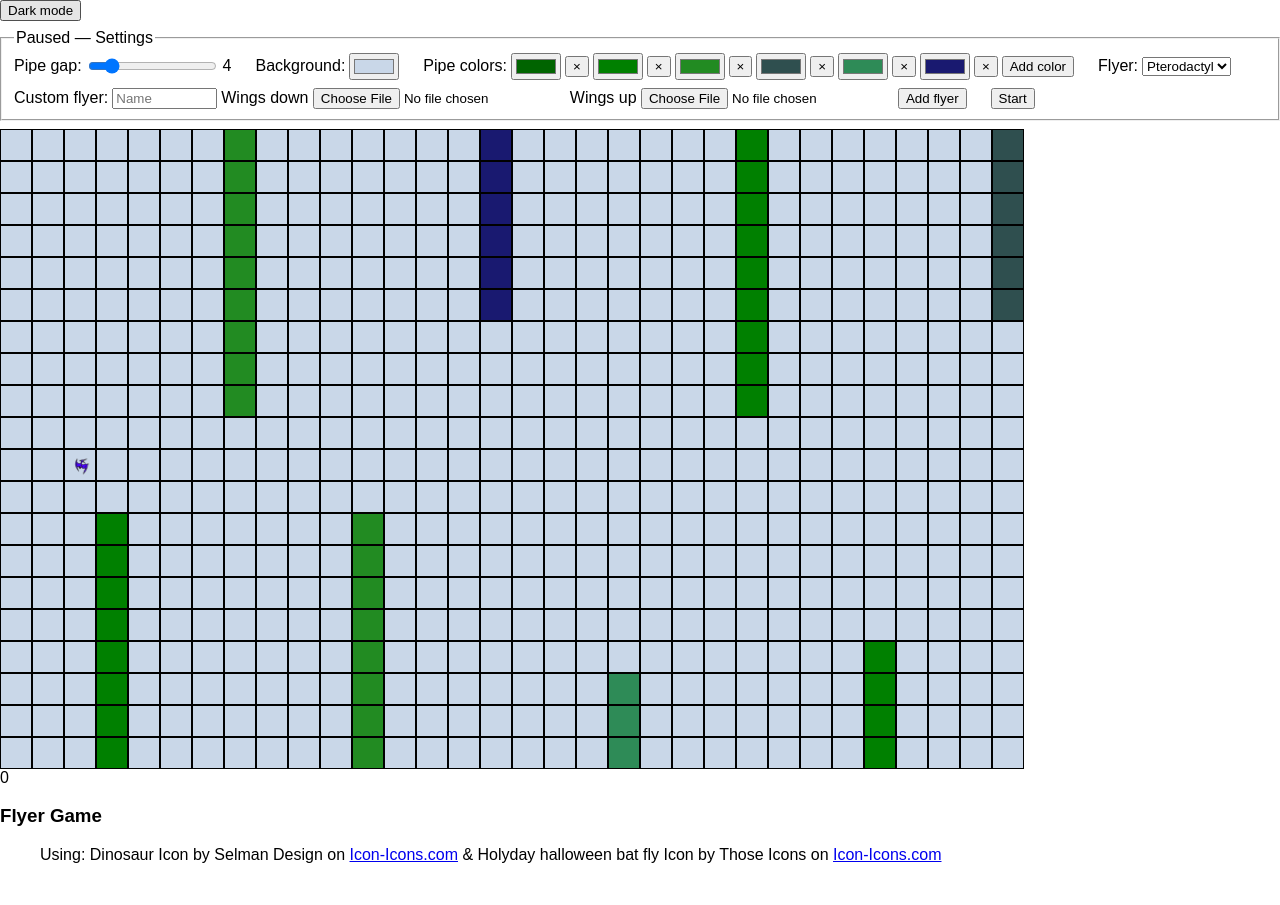
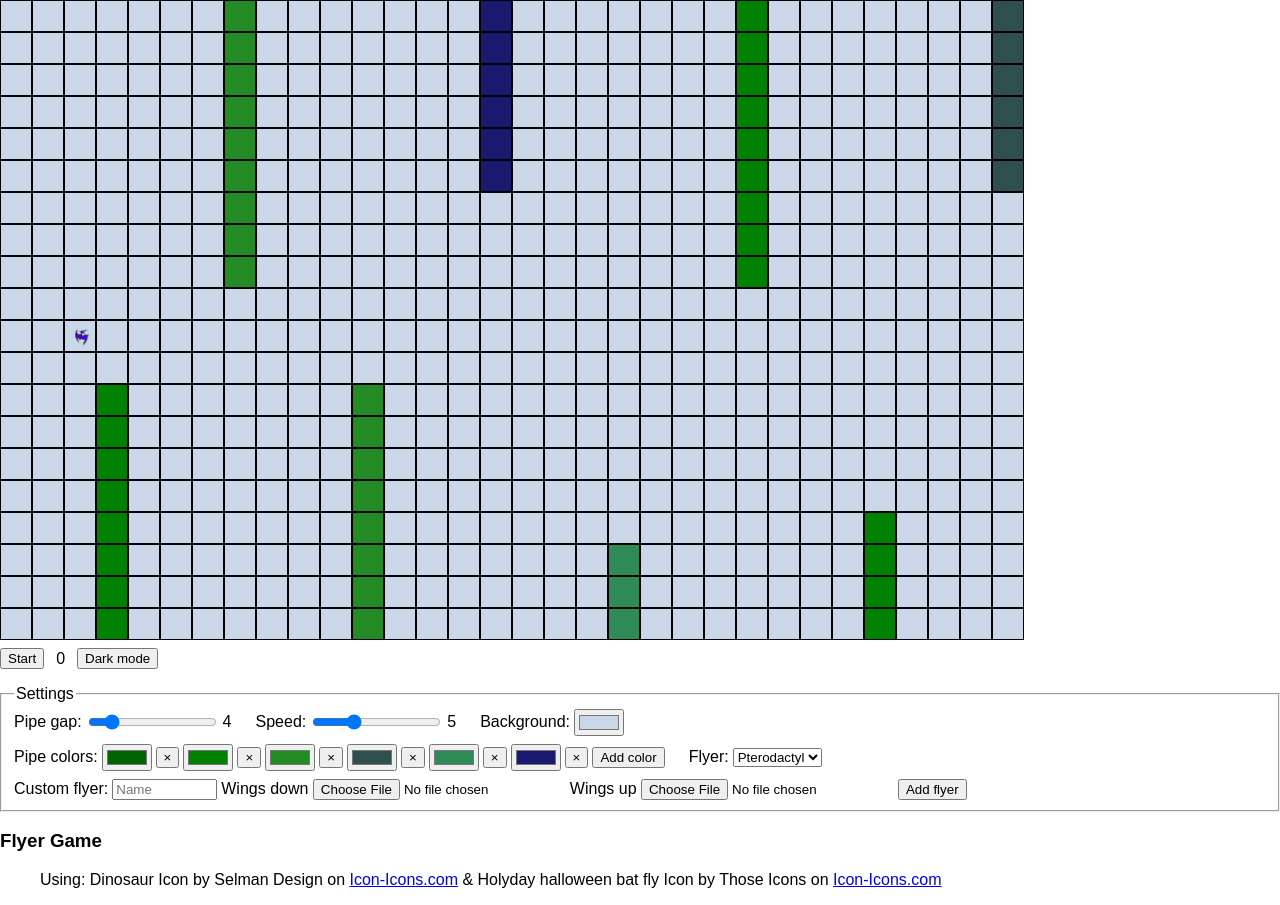
Before and after one commit to darkgrayknight/flappy, a React (Vite) app: page / in a window 1280 px wide. Before the commit the page ends 880 px from the top, so only its background shows below. Built offline with nearby package versions, Linux system fonts and the light colour scheme.

Commit message:
Turn 4   - Fix layout of game   - add speed range to settings

```diff
--- a/src/App.tsx
+++ b/src/App.tsx
@@ -11,6 +11,13 @@ const flyerImage = (file: string) => `url('${file}') center / contain no-repeat`
 
 const cellBorders: Record<Theme, string> = { light: "black", dark: "#555" };
 
+const controlsStyle: CSSProperties = {
+	display: "flex",
+	alignItems: "center",
+	gap: 12,
+	marginTop: 8,
+};
+
 const defaults = {
 	bird: {
 		height: 10,
@@ -22,6 +29,7 @@ const defaults = {
 	cell: { height: 30, width: 30 },
 	settings: {
 		pipeGap: 4,
+		speed: 5,
 		theme: "light",
 		colors: {
 			light: {
@@ -196,19 +204,29 @@ class Game extends Component<Record<string, never>, GameState> {
 	}
 
 	componentDidMount() {
-		this.timerID = setInterval(this.tick, 200);
+		this.startTimer();
 		this.applyTheme();
+		window.addEventListener("keydown", this.handleKey);
+		window.addEventListener("keyup", this.handleKey);
 	}
 
-	componentDidUpdate() {
+	componentDidUpdate(_: unknown, prevState: GameState) {
+		if (prevState.settings.speed !== this.state.settings.speed) {
+			this.startTimer();
+		}
 		this.applyTheme();
 	}
 
 	componentWillUnmount() {
-		if (this.timerID !== undefined) {
 		clearInterval(this.timerID);
+		window.removeEventListener("keydown", this.handleKey);
+		window.removeEventListener("keyup", this.handleKey);
+		document.body.classList.remove("dark");
 	}
-		document.body.classList.remove("dark");
+
+	private startTimer() {
+		clearInterval(this.timerID);
+		this.timerID = setInterval(this.tick, 1000 / this.state.settings.speed);
 	}
 
 	// The theme covers the whole page, not just the game.
@@ -359,6 +377,19 @@ class Game extends Component<Record<string, never>, GameState> {
 		}));
 	};
 
+	// Space flaps like a click while the game is running. Otherwise it's left
+	// alone, so it can still type in the settings or press a focused button.
+	private handleKey = (event: KeyboardEvent) => {
+		if (event.key !== " " || this.state.paused || this.state.crashed) {
+			return;
+		}
+		// Keep space from scrolling the page or pressing a focused button.
+		event.preventDefault();
+		if (event.type === "keydown" && !event.repeat) {
+			this.handleClick();
+		}
+	};
+
 	private toggleTheme = (event: MouseEvent) => {
 		event.stopPropagation();
 		this.handleSettingsChange({
@@ -366,52 +397,56 @@ class Game extends Component<Record<string, never>, GameState> {
 		});
 	};
 
-	private pause = (event: MouseEvent) => {
+	private togglePause = (event: MouseEvent) => {
 		event.stopPropagation();
-		this.setState({ paused: true });
-	};
-
-	private resume = () => {
-		this.setState({ paused: false, started: true });
+		this.setState((state) => ({ paused: !state.paused, started: true }));
 	};
 
 	private restart = () => {
 		this.setState((state) => ({
 			crashed: false,
+			paused: false,
+			started: true,
 			score: 0,
 			highScore: Math.max(state.highScore, state.score),
 		}));
 	};
 
+	private pauseLabel() {
+		if (!this.state.paused) {
+			return "Pause";
+		}
+		return this.state.started ? "Resume" : "Start";
+	}
+
 	render() {
 		return (
 			<div onClick={this.handleClick}>
-				<button onClick={this.toggleTheme}>
-					{this.state.settings.theme === "dark" ? "Light mode" : "Dark mode"}
-				</button>
-				{this.state.paused ? (
-					<SettingsPanel
-						settings={this.state.settings}
-						flyers={this.state.flyers}
-						started={this.state.started}
-						onChange={this.handleSettingsChange}
-						onAddFlyer={this.handleAddFlyer}
-						onResume={this.resume}
-					/>
-				) : (
-					<button onClick={this.pause}>Pause</button>
-				)}
 				<Grid grid={this.makeGrid()} theme={this.state.settings.theme} />
+				<div style={controlsStyle}>
+					<button onClick={this.togglePause}>{this.pauseLabel()}</button>
 					{this.state.crashed ? (
 						<button onClick={this.restart}>Click to Restart</button>
 					) : (
 						this.state.score
 					)}
+					<button onClick={this.toggleTheme}>
+						{this.state.settings.theme === "dark" ? "Light mode" : "Dark mode"}
+					</button>
+				</div>
 				<p>
 					{this.state.highScore > 0
 						? `High Score: ${this.state.highScore}`
 						: null}
 				</p>
+				{this.state.paused && (
+					<SettingsPanel
+						settings={this.state.settings}
+						flyers={this.state.flyers}
+						onChange={this.handleSettingsChange}
+						onAddFlyer={this.handleAddFlyer}
+					/>
+				)}
 			</div>
 		);
 	}
--- a/src/Settings.tsx
+++ b/src/Settings.tsx
@@ -15,6 +15,8 @@ export interface Colors {
 
 export interface Settings {
 	pipeGap: number;
+	// Steps per second: how fast the pipes move and the flyer falls.
+	speed: number;
 	theme: Theme;
 	// Each theme keeps its own colors; the panel edits the active theme's.
 	colors: Record<Theme, Colors>;
@@ -22,14 +24,13 @@ export interface Settings {
 }
 
 export const pipeGapRange = { min: 2, max: 16 };
+export const speedRange = { min: 2, max: 12 };
 
 interface SettingsPanelProps {
 	settings: Settings;
 	flyers: Flyer[];
-	started: boolean;
 	onChange: (changes: Partial<Settings>) => void;
 	onAddFlyer: (flyer: Flyer) => void;
-	onResume: () => void;
 }
 
 const panelStyle: CSSProperties = {
@@ -49,10 +50,8 @@ const rowStyle: CSSProperties = {
 export function SettingsPanel({
 	settings,
 	flyers,
-	started,
 	onChange,
 	onAddFlyer,
-	onResume,
 }: SettingsPanelProps) {
 	const colors = settings.colors[settings.theme];
 	const { towerColors } = colors;
@@ -94,7 +93,7 @@ export function SettingsPanel({
 
 	return (
 		<fieldset style={panelStyle} onClick={(e) => e.stopPropagation()}>
-			<legend>Paused &mdash; Settings</legend>
+			<legend>Settings</legend>
 			<label style={rowStyle}>
 				Pipe gap:
 				<input
@@ -105,6 +104,17 @@ export function SettingsPanel({
 					onChange={(e) => onChange({ pipeGap: Number(e.target.value) })}
 				/>
 				<output>{settings.pipeGap}</output>
+			</label>
+			<label style={rowStyle}>
+				Speed:
+				<input
+					type="range"
+					min={speedRange.min}
+					max={speedRange.max}
+					value={settings.speed}
+					onChange={(e) => onChange({ speed: Number(e.target.value) })}
+				/>
+				<output>{settings.speed}</output>
 			</label>
 			<label style={rowStyle}>
 				Background:
@@ -162,9 +172,6 @@ export function SettingsPanel({
 				</label>
 				<button type="submit">Add flyer</button>
 			</form>
-			<button type="button" onClick={onResume}>
-				{started ? "Resume" : "Start"}
-			</button>
 		</fieldset>
 	);
 }
```
Also changed, not shown: 1 other file (tests, documents, lock files or other folders). Lines whose indentation alone changed are shown as unchanged.
